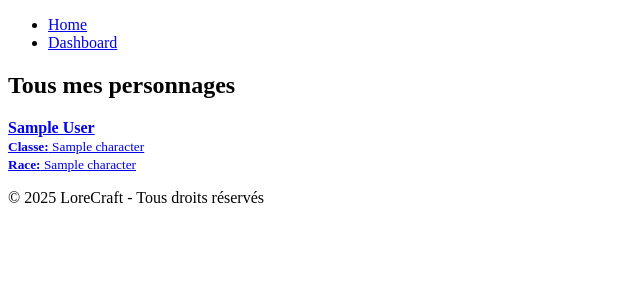
After one commit to ThomasKtz/LoreCraft, a PHP site: template app/views/character/list.php in a window 1280 px wide. The commit adds this page. Shown: the top 300 px of the page, without its empty margins (0-640 px from the left). Run offline with PHP 8.4, Linux system fonts and the light colour scheme; the template is opened without the code that fills it: most values are stand-ins (such as "Sample title", 1, 10 or a date in 2020).

Commit message:
list of character added

```diff
--- a/app/models/Character.php
+++ b/app/models/Character.php
@@ -20,4 +20,10 @@ class Character {
         $stmt = $this->db->prepare("INSERT INTO characters (character_firstname, character_lastname, character_gender, character_age, character_height, character_weight, id_race, id_class, character_is_npc, id_user) VALUES (?, ?, ?, ?, ?, ?, ?, ?, ?, ?)");
         $stmt->execute([$firstName, $lastName, $gender, $age, $height, $weight, $race, $class, $isNPC, $userId]);
     }
+
+    public function getAllCharactersByUserId($userId) {
+        $stmt = $this->db->prepare("SELECT * FROM characters LEFT JOIN races ON characters.id_race = races.race_id LEFT JOIN classes ON characters.id_class = classes.class_id WHERE id_user = ?");
+        $stmt->execute([$userId]);
+        return $stmt->fetchAll(PDO::FETCH_ASSOC);
+    }
 }
--- /dev/null
+++ b/app/views/character/list.php
@@ -0,0 +1,11 @@
+<h2>Tous mes personnages</h2>
+
+<?php foreach ($characters as $character): ?>
+    <div >
+        <a href="index.php?page=character&id=<?= $character['character_id'] ?>">
+            <strong><?= htmlspecialchars($character['character_firstname']) ?> <?= htmlspecialchars($character['character_lastname']) ?></strong><br>
+            <small><strong>Classe:</strong> <?= htmlspecialchars($character['class_name']) ?></small><br>
+            <small><strong>Race:</strong> <?= htmlspecialchars($character['race_name']) ?></small><br>
+        </a>
+    </div>
+<?php endforeach; ?>
--- a/app/views/components/header.php
+++ b/app/views/components/header.php
@@ -7,12 +7,11 @@
 </head>
 <body>
 
-<?php
-// Debug session en haut de chaque page
-echo "<pre>";
-var_dump($_SESSION);
-echo "</pre>";
-if(isset($_SESSION['user']) && $_SESSION['user']['role'] == 3) {
-    echo '<a href="index.php?page=admin">Dashboard Admin</a>';
-}
-?>
+<header>
+    <nav>
+        <ul>
+            <li><a href="index.php?page=home">Home</a></li>
+            <li><a href="index.php?page=dashboard">Dashboard</a></li>
+        </ul>
+    </nav>
+</header>
--- a/app/views/dashboard.php
+++ b/app/views/dashboard.php
@@ -7,7 +7,7 @@
         <div class="card">
             <h2>Campagnes</h2>
             <a href="index.php?page=listCampaigns">Voir les campagnes</a>
-            <?php if ($_SESSION['user']['role'] == 3): // Si rôle MJ ?>
+            <?php if ($_SESSION['user']['role'] !==1 ): ?>
                 <a href="index.php?page=create_campaign">Créer une campagne</a>
             <?php endif; ?>
         </div>
@@ -15,7 +15,7 @@
         <!-- Card Personnages -->
         <div class="card">
             <h2>Personnages</h2>
-            <a href="index.php?page=characters">Voir mes personnages</a>
+            <a href="index.php?page=myCharacters">Voir mes personnages</a>
             <a href="index.php?page=create_character">Créer un personnage</a>
         </div>
 
--- a/index.php
+++ b/index.php
@@ -25,6 +25,7 @@ require_once 'app/controllers/campaign/ListCampaigns.php';
 require_once 'app/controllers/campaign/ViewCampaign.php';
 require_once 'app/controllers/article/CreateArticle.php';
 require_once 'app/controllers/character/CreateCharacter.php';
+require_once 'app/controllers/character/ListCharacters.php';
 // Ajoute ici les autres contrôleurs (Characters, Campaigns, etc.)
 
 // Routeur
@@ -40,7 +41,8 @@ $routes = [
     "listCampaigns" => ListCampaigns::class,
     "campaign"      => ViewCampaign::class,
     "add_article"  => CreateArticle::class,
-    "create_character" => CreateCharacter::class
+    "create_character" => CreateCharacter::class,
+    "myCharacters" => ListCharacters::class
 ];
 
 $page = filter_input(INPUT_GET, "page") ?? "home";
```
Also changed, not shown: app/controllers/character/ListCharacters.php (added, +26 -0 lines).
